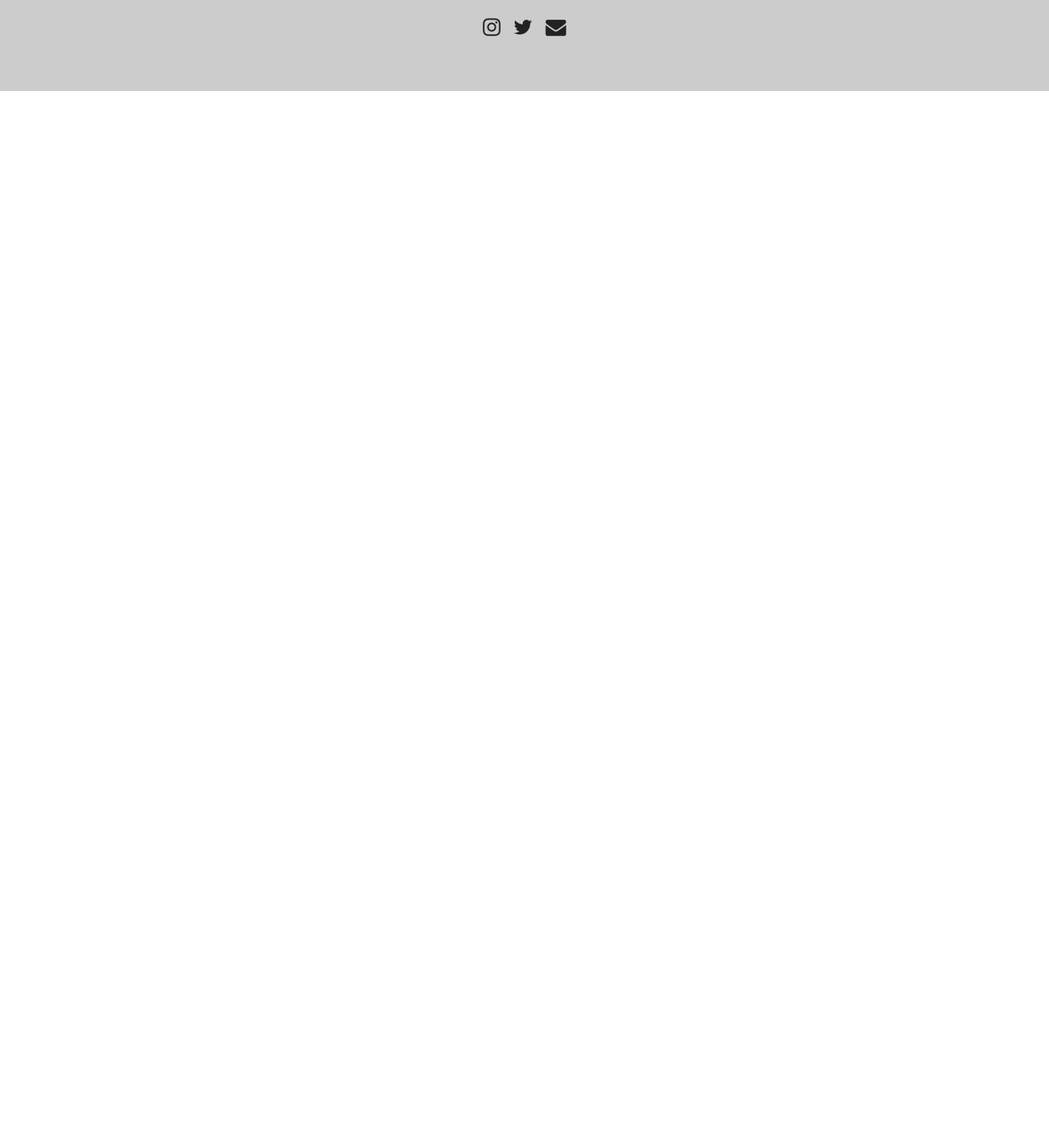
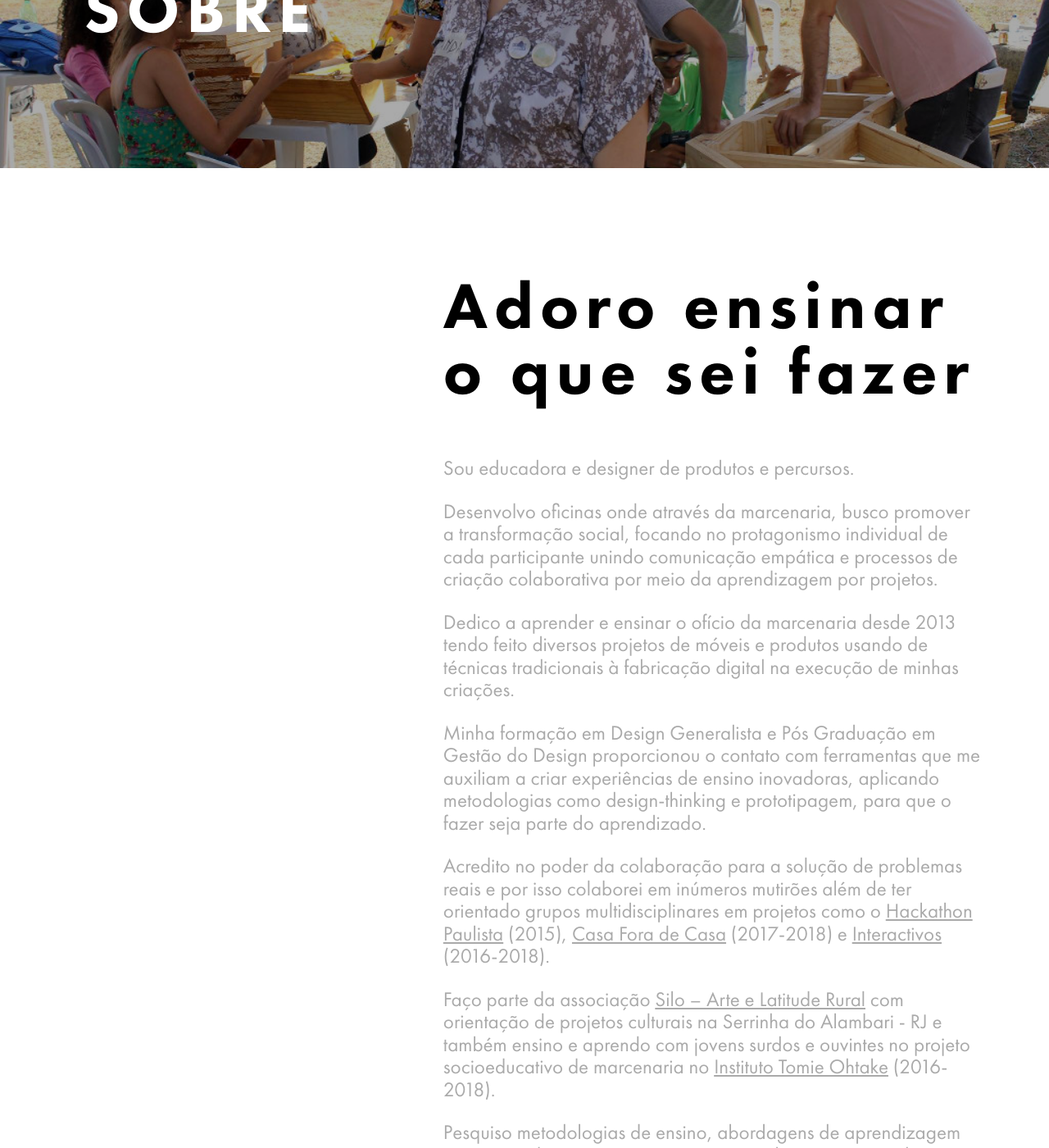
Before and after one commit to fernandatosta-www/fernandatosta.com, a Jekyll site: the page built from _pages/sobre.html, in a window 1280 px wide and 1400 px high, scrolled down 270 px. Shown: the whole window at 82% size. Built offline with Jekyll 4.4.1, drawn with Linux system fonts in a browser that asks for light colours; before the commit the page ends 900 px from its top, so only the background shows below that; some of the changed text lies outside the part shown.

Commit message:
sobre page

```diff
--- a/_pages/metodo.html
+++ b/_pages/metodo.html
@@ -58,7 +58,7 @@ menu: true
 </section>
 
 {% include parallax.html
-   image="casa.jpg"
+   image="casa00.jpg"
    title="Fazer transforma" %}
 
 <section class="forty-sixty">
--- a/_pages/sobre.html
+++ b/_pages/sobre.html
@@ -1,6 +1,36 @@
 ---
-layout: post
+layout: index
 title: 'Sobre'
 permalink: /sobre
 menu: true
 ---
+{% include parallax.html
+   image="fernanda.jpg"
+   title="Sobre"
+   subtitle="  " %}
+
+<section class="forty-sixty">
+  <div class="forty"></div>
+
+  <div class="sixty">
+    <h1>Adoro ensinar o que sei fazer</h1>
+
+    <p>Sou educadora e designer de produtos e percursos.</p>
+
+    <p>Desenvolvo oficinas onde através da marcenaria, busco promover a transformação social, focando no protagonismo individual de cada participante unindo comunicação empática e processos de criação colaborativa por meio da aprendizagem por projetos.</p>
+
+    <p>Dedico a aprender e ensinar o ofício da marcenaria desde 2013 tendo feito diversos projetos de móveis e produtos usando de técnicas tradicionais à fabricação digital na execução de minhas criações.</p>
+
+    <p>Minha formação em Design Generalista e Pós Graduação em Gestão do Design proporcionou o contato com ferramentas que me auxiliam a criar experiências de ensino inovadoras, aplicando metodologias como design-thinking e prototipagem, para que o fazer seja parte do aprendizado.</p>
+
+    <p>Acredito no poder da colaboração para a solução de problemas reais e por isso colaborei em inúmeros mutirões além de ter orientado grupos multidisciplinares em projetos como o <a href="https://www.saopaulolab.cc/hackaton-paulista/" target="_blank">Hackathon Paulista</a> (2015), <a href="https://casaforade.casa/home/" target="_blank">Casa Fora de Casa</a> (2017-2018) e <a href="https://silo.org.br/interactivos/" target="_blank">Interactivos</a> (2016-2018).</p>
+
+    <p>Faço parte da associação <a href="https://silo.org.br/" target="_blank">Silo – Arte e Latitude Rural</a> com orientação de projetos culturais na Serrinha do Alambari - RJ e também ensino e aprendo com jovens surdos e ouvintes no projeto socioeducativo de marcenaria no <a href="https://www.institutotomieohtake.org.br/" target="_blank">Instituto Tomie Ohtake</a> (2016-2018).</p>
+
+    <p>Pesquiso metodologias de ensino, abordagens de aprendizagem experiencial em processos artísticos e também o impacto do mobiliário urbano nos espaços públicos. Tenho trabalhado com diversos coletivos, organizações, empresas e projetos criados por mim ou em parcerias com diferentes atuações.</p>
+  </div>
+</section>
+
+{% include parallax.html
+   image="casa01.jpg"
+   title="Juntas fazemos mais" %}
```
Also changed, not shown: media/covers/casa00.jpg (renamed from media/covers/casa.jpg), media/covers/casa01.jpg (added), media/covers/fernanda.jpg (added).
